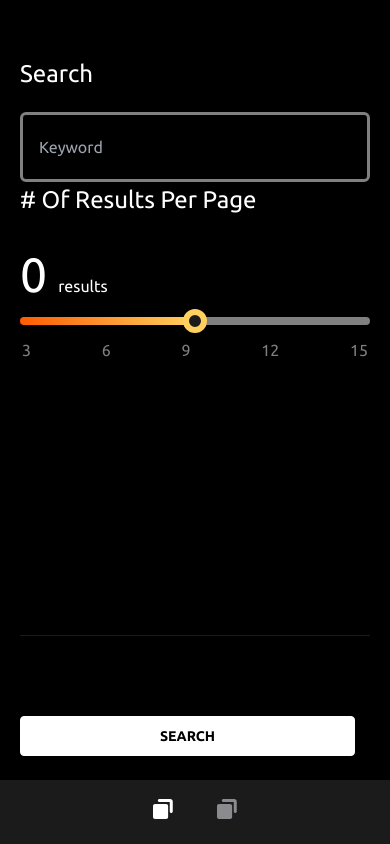
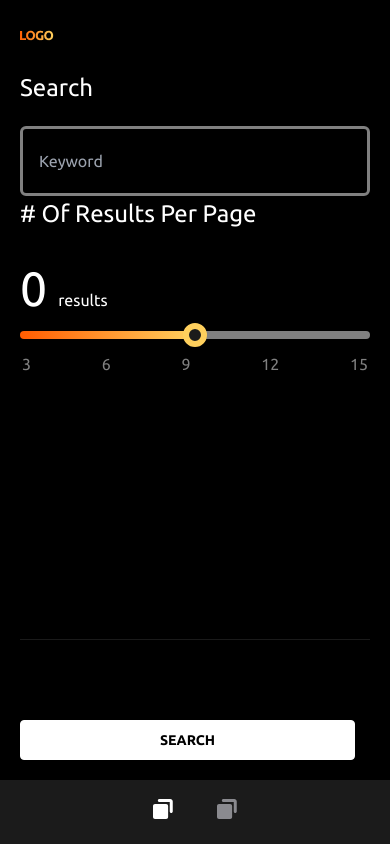
Before and after one commit to LiaoYingKai/Aha-app, a React (Create React App) app: page / in a window 390 px wide. Built offline with nearby package versions, Linux system fonts and the light colour scheme; no server answers.

Commit message:
feat: adjust layout

```diff
--- a/src/components/Layout/index.js
+++ b/src/components/Layout/index.js
@@ -5,6 +5,7 @@ import { Link } from "react-router-dom";
 
 import useMobileHook from "../../hooks/useMobileHook";
 
+import Logo from "../../images/logo.png";
 import Icon from "../Icon";
 import Nav from "../Nav";
 
@@ -12,6 +13,8 @@ export default function Layout({ children }) {
   const isMobile = useMobileHook();
   const location = useLocation();
   const isHiddenNav = useMemo(() => isMobile && location.pathname !== "/", [isMobile, location.pathname]);
+  const isMobileHome = useMemo(() => isMobile && location.pathname === "/", [isMobile, location.pathname]);
+
   return (
     <main className="flex h-full w-full flex-col bg-black md:flex-row">
       <Nav isHiddenNav={isHiddenNav}></Nav>
@@ -21,6 +24,11 @@ export default function Layout({ children }) {
           <p className="text-2xl leading-9 ">Home page</p>
         </Link>
       )}
+      {isMobileHome && (
+        <div className="flex h-[70px] items-center justify-start  px-5">
+          <img src={Logo} alt="logo"></img>
+        </div>
+      )}
 
       <section className="scroll-hidden order-1 flex-1 overflow-y-scroll md:order-2">{children}</section>
     </main>
--- a/src/pages/Home/Home.js
+++ b/src/pages/Home/Home.js
@@ -5,8 +5,8 @@ import Follow from "../../containers/Follow";
 export default function Home() {
   return (
     <div className="flex h-full">
-      <div className="flex-1">
-      <Outlet></Outlet>
+      <div className="h-full w-full flex-1 overflow-y-scroll p-5 pt-0 md:pb-20 md:pt-14">
+        <Outlet></Outlet>
       </div>
       <Follow />
     </div>
--- a/src/pages/Home/Result/index.js
+++ b/src/pages/Home/Result/index.js
@@ -39,7 +39,7 @@ export default function Results() {
   }, [skeletons, isLoading, isFetchingNextPage, isError, data]);
 
   return (
-    <div className="relative mx-auto mt-5 flex w-full max-w-[720px] flex-col px-5 pb-5 md:mt-20">
+    <div className="relative mx-auto mt-5 flex w-full max-w-[720px] flex-col">
       <Link className="absolute -left-8 top-2 hidden md:block" to="/">
         <Icon type={Icon.Type.ARROW} />
       </Link>
--- a/src/pages/Home/Search/index.js
+++ b/src/pages/Home/Search/index.js
@@ -18,7 +18,7 @@ export default function Search() {
   }, [navigate, searchParams]);
 
   return (
-    <div className="mx-auto flex h-full w-full max-w-[720px] flex-col px-5 pb-6 pt-14 md:pb-20">
+    <div className="mx-auto flex h-full w-full max-w-[720px] flex-col">
       <TitleBlock title="Search">
         <Input value={searchParams.keyword} onChange={handleChangeKeyword} placeholder="Keyword" />
       </TitleBlock>
```
